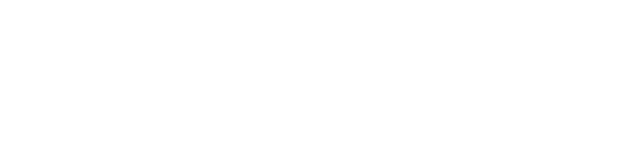
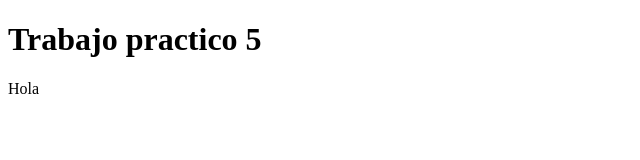
Before and after one commit to JuanIgnacioSoria/trabajospracticos2026, a plain HTML site: page TP5/index.html in a window 1280 px wide. Shown: the whole page, without its empty margins (0-640 px from the left). Drawn offline with Linux system fonts and the light colour scheme.

Commit message:
Trabajo practico 5

```diff
--- a/TP5/index.html
+++ b/TP5/index.html
@@ -7,6 +7,7 @@
     <title>Document</title>
 </head>
 <body>
-
+<h1>Trabajo practico 5</h1>
+ <p>Hola</p>
 </body>
 </html>
```
